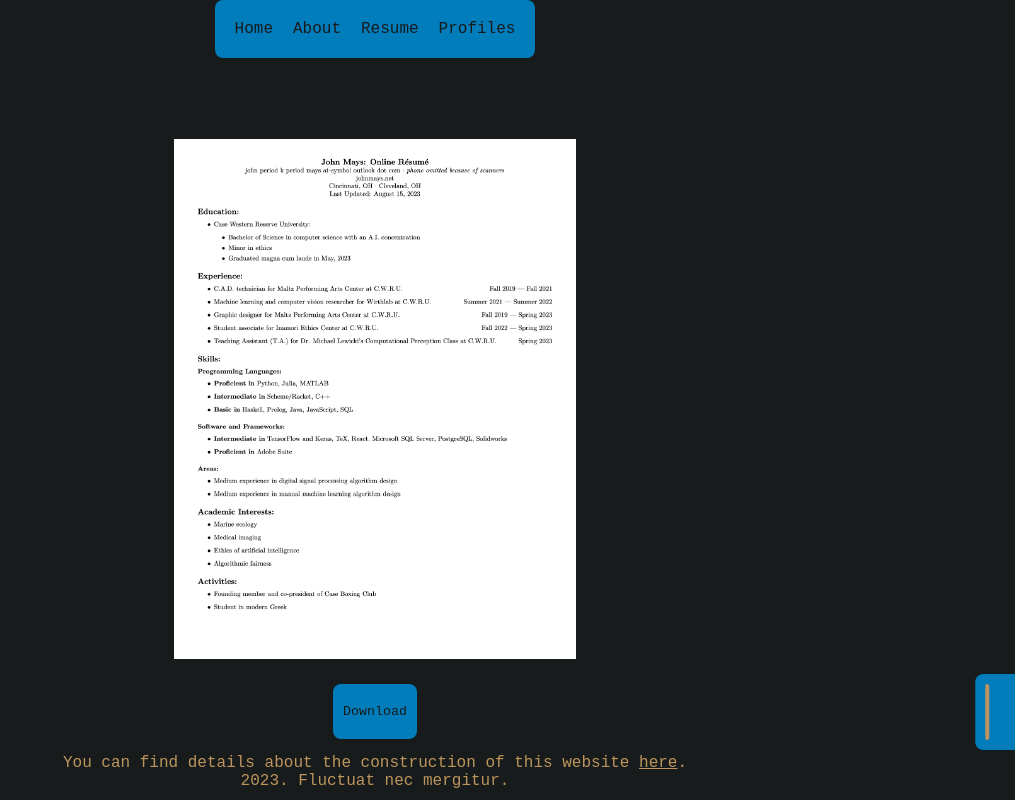
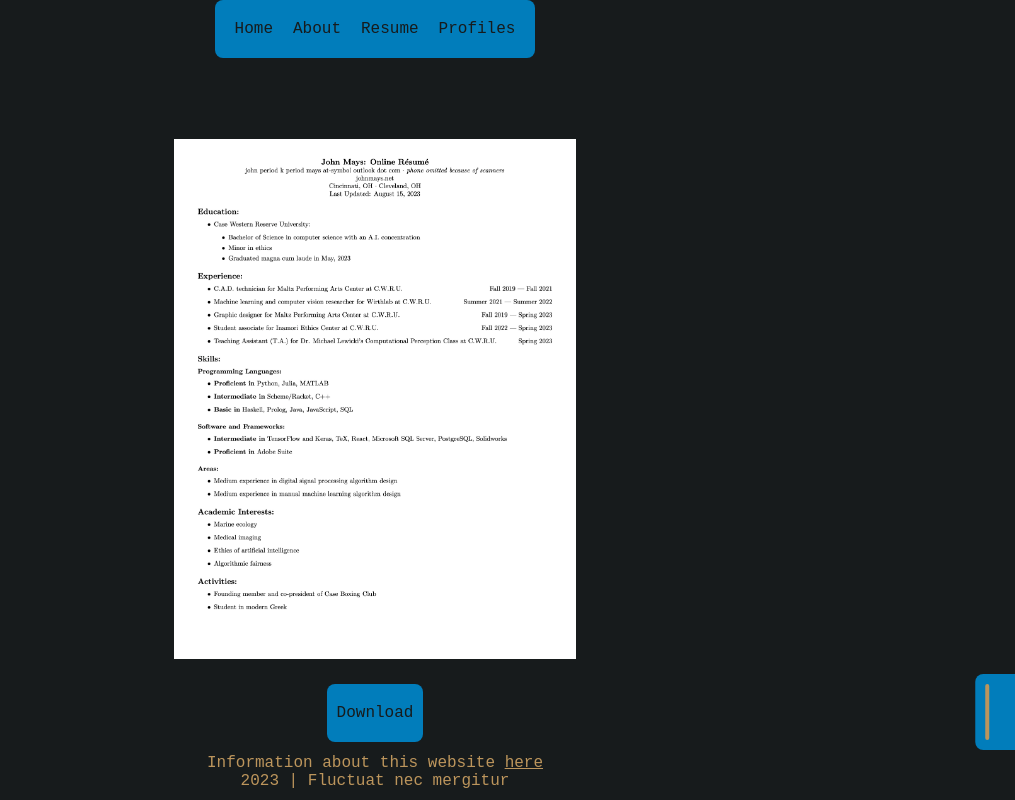
Before and after one commit to johnmays/johnmays.github.io, a React (Create React App) app: page /#/resume in a window 1280 px wide. Shown: the whole page, without its empty margins (265-1280 px from the left). Built offline with nearby package versions, Linux system fonts and the light colour scheme.

Commit message:
small content and styling changes; date-related data will now update on the date

```diff
--- a/src/Components/Footer.jsx
+++ b/src/Components/Footer.jsx
@@ -2,10 +2,12 @@ import React from 'react'
 import { Link } from 'react-router-dom';
 
 export default function Footer() {
+    const currentYear = new Date().getFullYear();
+
     return(
         <div className='footer'>
-            <p>You can find details about the construction of this website <Link to='/website_information' className="text-link">here</Link>.</p>
-            <p>2023. Fluctuat nec mergitur.</p>
+            <p>Information about this website <Link to='/website_information' className="text-link">here</Link></p>
+            <p>{currentYear} | Fluctuat nec mergitur</p>
         </div>
     )
 }
--- a/src/Pages/About.jsx
+++ b/src/Pages/About.jsx
@@ -1,10 +1,17 @@
 import React from 'react'
 import { Link } from "react-router-dom"
 export default function About() {
+    const today = new Date();
+    const currentYear = today.getFullYear();
+    const currentMonth = today.getMonth()+1;
+    const currentDay = today.getDate();
+    const pastBirthday = (currentMonth == 3) && (currentDay >=4) || (currentMonth > 3);
+    const age = currentYear - 2002 + pastBirthday;
+
     return(
         <div className="content-box">
             <h1>About Me</h1>
-            <p>Hi, my name is John. I'm 22 years old & I'm from Cincinnati, Ohio. I recently graduated college with a B.S. in computer science and I'm currently looking for work. My concentration was artificial intelligence, but I also studied software development, numerical linear algebra (mainly for image processing), and the ethics of AI.  My other interests include UI design, graphic design, and boxing. I was a part-time graphic designer for four years and I still do freelance work. I can be reached at john dot k dot mays at-symbol outlook dot com, or feel free to look at one of <Link to='/profiles' className="text-link">my professional profiles</Link>.</p>
+            <p>Hi, my name is John. I'm {age} years old & I'm from Cincinnati, Ohio. I recently graduated college with a B.S. in computer science and I'm currently looking for work. My concentration was artificial intelligence, but I also studied software development, numerical linear algebra (mainly for image processing), and the ethics of AI.  My other interests include UI design, graphic design, and boxing. I was a part-time graphic designer for four years and I still do freelance work. I can be reached at john dot k dot mays at-symbol outlook dot com, and feel free to look at any of <Link to='/profiles' className="text-link">my professional profiles</Link>.</p>
         </div>
     )
 }
--- a/src/Pages/WebsiteInformation.jsx
+++ b/src/Pages/WebsiteInformation.jsx
@@ -4,7 +4,7 @@ export default function WebsiteInformation() {
     return(
         <div className="content-box">
             <h1>About this website</h1>
-            <p>This website was created using ReactJS.  It is hosted through github pages and all of its source code can be found in <Link to='https://github.com/johnmays/johnmays.github.io' className="text-link">my GitHub repository</Link> for the project.  Depending on the time you visit the website, I am using one of two color palettes: Either nearly monotone (#fafafe, #1a191f, #26252d) or somewhat colorful (#017dbb, #bc955c, #171b1c).  See if you can find any of the easter eggs.</p>
+            <p>This website was created using ReactJS.  It is hosted through github pages and all of its source code can be found in <Link to='https://github.com/johnmays/johnmays.github.io' className="text-link">my GitHub repository</Link> for the project.  Depending on the time you visit the website, I am using one of two color palettes: Either nearly monotone (#fafafe, #1a191f, #26252d) or somewhat colorful (#017dbb, #bc955c, #171b1c).</p>
         </div>
     )
 }
--- a/src/index.css
+++ b/src/index.css
@@ -97,6 +97,7 @@ button {
   border: 0;
   margin: auto;
   margin-top: 20px;
+  font-size: medium;
 }
 
 button:hover {
```
